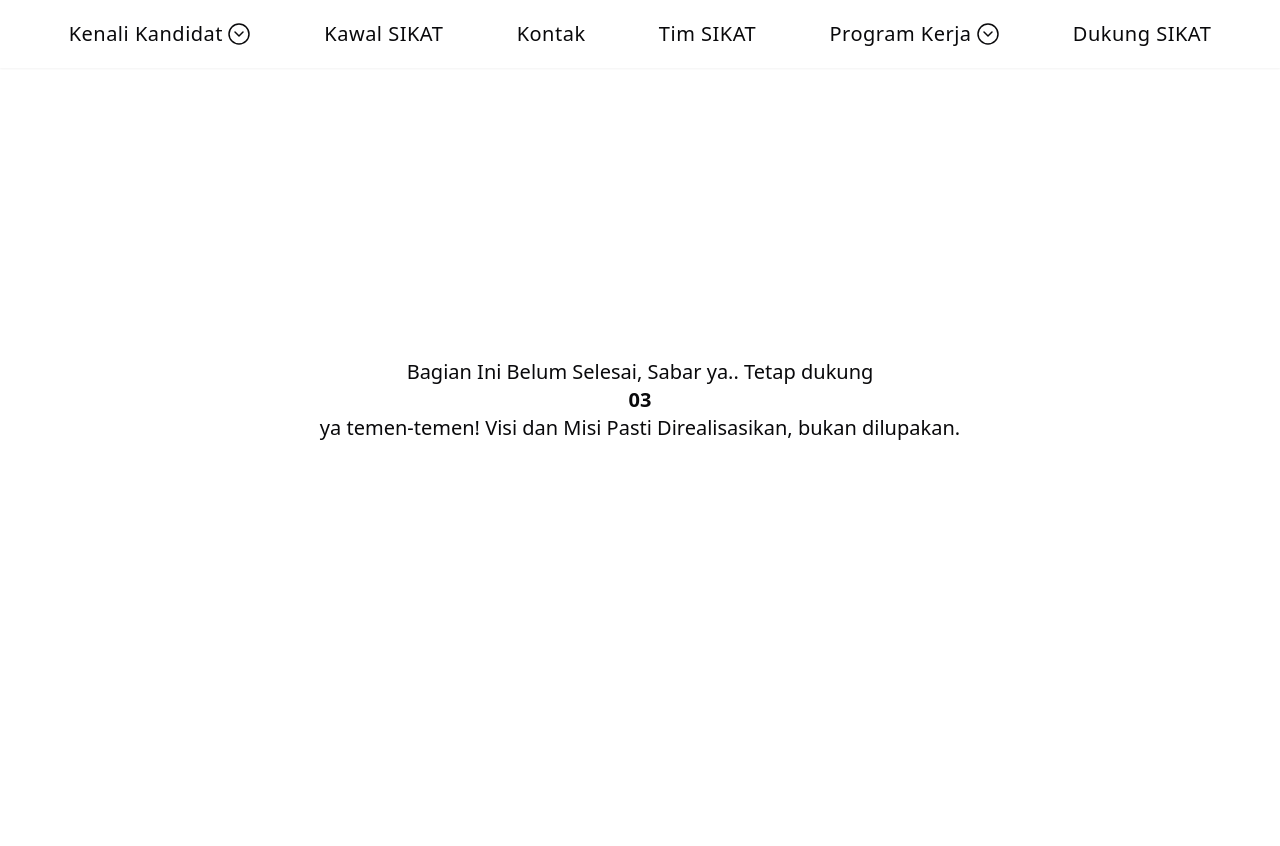
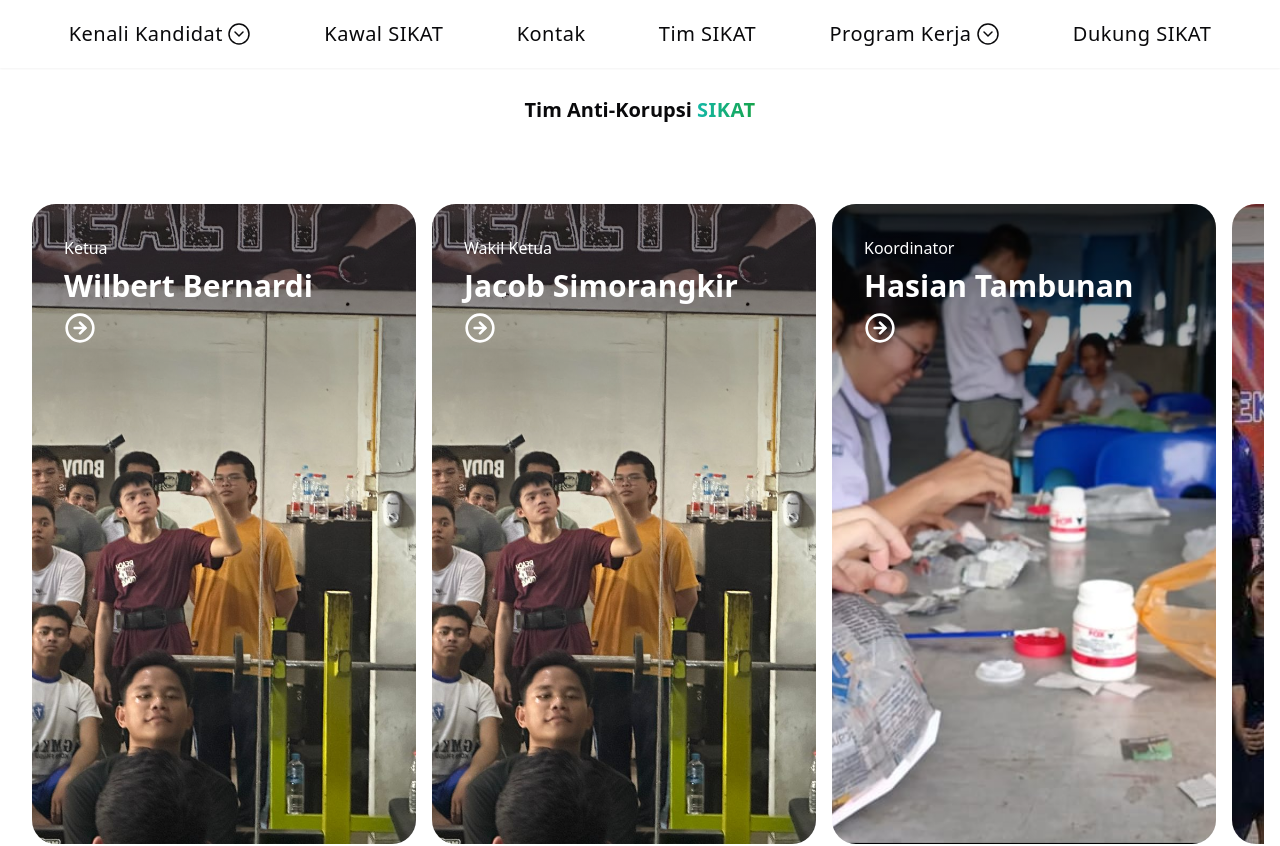
Before and after one commit to WilbertFE/tim-sikat, a Next.js app: page /awasi-sikat in a window 1280 px wide. Shown: the top 846 px of the page. Before the commit the page ends 800 px from the top, so only its background shows below. Built offline with nearby package versions, Linux system fonts and the light colour scheme.

Commit message:
Anti-korupsi

```diff
--- /dev/null
+++ b/src/app/awasi-sikat/page.tsx
@@ -0,0 +1,53 @@
+import ExpandableCardDemo from "@/components/blocks/expandable-card-demo-grid";
+import KartuAntiKorupsi from "@/components/layouts/KartuAntiKorupsi";
+import React from "react";
+import {
+  Table,
+  TableBody,
+  TableCaption,
+  TableCell,
+  TableHead,
+  TableHeader,
+  TableRow,
+} from "@/components/ui/table";
+
+export default function page() {
+  return (
+    <div className="min-h-screen flex flex-wrap px-4 text-center text-xl">
+      <div className="w-full flex justify-center flex-col pt-24">
+        <h1 className="text-center font-bold">
+          Tim Anti-Korupsi{" "}
+          <span className="tracking-wide bg-gradient-to-r from-teal-500 to-green-600 bg-clip-text text-transparent">
+            SIKAT
+          </span>
+        </h1>
+        <KartuAntiKorupsi />
+      </div>
+      <div className="w-full flex justify-center flex-col pt-24">
+        <h1 className="text-center font-bold">Program SIKAT</h1>
+        <ExpandableCardDemo />
+      </div>
+      <div className="w-full flex justify-center flex-col pt-24 pb-36">
+        <h1 className="text-center font-bold">Kas SIKAT</h1>
+        <Table>
+          <TableCaption>Data kas tim SIKAT</TableCaption>
+          <TableHeader>
+            <TableRow>
+              <TableHead className="w-[100px]">Tanggal</TableHead>
+              <TableHead>Projek</TableHead>
+              <TableHead className="text-right">Link</TableHead>
+            </TableRow>
+          </TableHeader>
+          <TableBody>
+            <TableRow>
+              <TableCell className="font-medium">INV001</TableCell>
+              <TableCell>Paid</TableCell>
+              <TableCell>Credit Card</TableCell>
+              <TableCell className="text-right">$250.00</TableCell>
+            </TableRow>
+          </TableBody>
+        </Table>
+      </div>
+    </div>
+  );
+}
--- a/src/app/navbar.tsx
+++ b/src/app/navbar.tsx
@@ -56,12 +56,16 @@ const hamburgerContent = [
     ref: "/#program-unggulan",
   },
   {
+    title: "Dukung SIKAT",
+    ref: "/#footer",
+  },
+  {
+    title: "Tim Korupsi",
+    ref: "/awasi-sikat",
+  },
+  {
     title: "TIM SIKAT",
     ref: "/tim-sikat",
-  },
-  {
-    title: "Dukung SIKAT",
-    ref: "/#footer",
   },
 ];
 
--- /dev/null
+++ b/src/components/layouts/KartuAntiKorupsi.tsx
@@ -0,0 +1,195 @@
+"use client";
+import Image from "next/image";
+import React from "react";
+import { Carousel, Card } from "@/components/ui/apple-cards-carousel";
+
+export default function KartuAntiKorupsi() {
+  const cards = data.map((card, index) => (
+    <Card key={card.src} card={card} index={index} />
+  ));
+
+  return (
+    <div className="w-full h-full">
+      <Carousel items={cards} />
+    </div>
+  );
+}
+
+const DummyContent = ({ content, src }: { content: string; src: string }) => {
+  return (
+    <>
+      <div
+        key={"dummy-content"}
+        className="bg-[#F5F5F7] dark:bg-neutral-800 p-8 md:p-14 rounded-3xl mb-4"
+      >
+        <p className="text-neutral-600 dark:text-neutral-400 text-base md:text-2xl font-sans max-w-3xl mx-auto">
+          {content}
+        </p>
+        <Image
+          src={src}
+          alt="dummy-content"
+          height="500"
+          width="500"
+          className="md:w-1/2 md:h-1/2 h-full w-full mx-auto object-contain mt-12 rounded-lg"
+        />
+      </div>
+    </>
+  );
+};
+
+const penjelasanMisi = [
+  {
+    content: "Seorang pelajar ambisius dan sangat akrab dengan teknologi",
+    src: "/img/gym.jpeg",
+  },
+  {
+    content: "Pelajar yang bertanggugjawab dan mudah beradaptasi",
+    src: "/img/integritas-2.jpeg",
+  },
+  {
+    content: "Seorang yang berenergi, extrovert",
+    src: "/img/kreatifitas-2.jpeg",
+  },
+  {
+    content: "",
+    src: "/img/akhlak-2.jpeg",
+  },
+  {
+    content: "",
+    src: "/img/teknologi-2.jpeg",
+  },
+  {
+    content: "",
+    src: "/img/teknologi-2.jpeg",
+  },
+  {
+    content: "",
+    src: "/img/teknologi-2.jpeg",
+  },
+  {
+    content: "",
+    src: "/img/teknologi-2.jpeg",
+  },
+  {
+    content: "",
+    src: "/img/teknologi-2.jpeg",
+  },
+  {
+    content: "",
+    src: "/img/teknologi-2.jpeg",
+  },
+];
+
+const data = [
+  {
+    category: "Ketua",
+    title: "Wilbert Bernardi",
+    src: "/img/gym.jpeg",
+    content: (
+      <DummyContent
+        content={penjelasanMisi[0].content}
+        src={penjelasanMisi[0].src}
+      />
+    ),
+  },
+  {
+    category: "Wakil Ketua",
+    title: "Jacob Simorangkir",
+    src: "/img/gym.jpeg",
+    content: (
+      <DummyContent
+        content={penjelasanMisi[1].content}
+        src={penjelasanMisi[1].src}
+      />
+    ),
+  },
+  {
+    category: "Koordinator",
+    title: "Hasian Tambunan",
+    src: "/img/kreatifitas-2.jpeg",
+    content: (
+      <DummyContent
+        content={penjelasanMisi[2].content}
+        src={penjelasanMisi[2].src}
+      />
+    ),
+  },
+
+  {
+    category: "Wakil Koordinator",
+    title: "Anggi Tambunan",
+    src: "/img/akhlak-2.jpeg",
+    content: (
+      <DummyContent
+        content={penjelasanMisi[3].content}
+        src={penjelasanMisi[3].src}
+      />
+    ),
+  },
+  {
+    category: "Kameramen",
+    title: "David Bonaventura",
+    src: "/img/teknologi-2.jpeg",
+    content: (
+      <DummyContent
+        content={penjelasanMisi[4].content}
+        src={penjelasanMisi[4].src}
+      />
+    ),
+  },
+  {
+    category: "Bendahara",
+    title: "Olivia Sitanggang",
+    src: "/img/oliv.jpeg",
+    content: (
+      <DummyContent
+        content={penjelasanMisi[4].content}
+        src={penjelasanMisi[4].src}
+      />
+    ),
+  },
+  {
+    category: "Sekertaris",
+    title: "Tia Sitompul",
+    src: "/img/teknologi-2.jpeg",
+    content: (
+      <DummyContent
+        content={penjelasanMisi[4].content}
+        src={penjelasanMisi[4].src}
+      />
+    ),
+  },
+  {
+    category: "Wakil Sekertaris",
+    title: "Nesya Uli",
+    src: "/img/teknologi-2.jpeg",
+    content: (
+      <DummyContent
+        content={penjelasanMisi[4].content}
+        src={penjelasanMisi[4].src}
+      />
+    ),
+  },
+  {
+    category: "Bela Negara",
+    title: "Andre Panjaitan",
+    src: "/img/teknologi-2.jpeg",
+    content: (
+      <DummyContent
+        content={penjelasanMisi[4].content}
+        src={penjelasanMisi[4].src}
+      />
+    ),
+  },
+  {
+    category: "Koordinator",
+    title: "Kezia",
+    src: "/img/teknologi-2.jpeg",
+    content: (
+      <DummyContent
+        content={penjelasanMisi[4].content}
+        src={penjelasanMisi[4].src}
+      />
+    ),
+  },
+];
--- /dev/null
+++ b/src/components/ui/table.tsx
@@ -0,0 +1,120 @@
+import * as React from "react"
+
+import { cn } from "@/lib/utils"
+
+const Table = React.forwardRef<
+  HTMLTableElement,
+  React.HTMLAttributes<HTMLTableElement>
+>(({ className, ...props }, ref) => (
+  <div className="relative w-full overflow-auto">
+    <table
+      ref={ref}
+      className={cn("w-full caption-bottom text-sm", className)}
+      {...props}
+    />
+  </div>
+))
+Table.displayName = "Table"
+
+const TableHeader = React.forwardRef<
+  HTMLTableSectionElement,
+  React.HTMLAttributes<HTMLTableSectionElement>
+>(({ className, ...props }, ref) => (
+  <thead ref={ref} className={cn("[&_tr]:border-b", className)} {...props} />
+))
+TableHeader.displayName = "TableHeader"
+
+const TableBody = React.forwardRef<
+  HTMLTableSectionElement,
+  React.HTMLAttributes<HTMLTableSectionElement>
+>(({ className, ...props }, ref) => (
+  <tbody
+    ref={ref}
+    className={cn("[&_tr:last-child]:border-0", className)}
+    {...props}
+  />
+))
+TableBody.displayName = "TableBody"
+
+const TableFooter = React.forwardRef<
+  HTMLTableSectionElement,
+  React.HTMLAttributes<HTMLTableSectionElement>
+>(({ className, ...props }, ref) => (
+  <tfoot
+    ref={ref}
+    className={cn(
+      "border-t bg-muted/50 font-medium [&>tr]:last:border-b-0",
+      className
+    )}
+    {...props}
+  />
+))
+TableFooter.displayName = "TableFooter"
+
+const TableRow = React.forwardRef<
+  HTMLTableRowElement,
+  React.HTMLAttributes<HTMLTableRowElement>
+>(({ className, ...props }, ref) => (
+  <tr
+    ref={ref}
+    className={cn(
+      "border-b transition-colors hover:bg-muted/50 data-[state=selected]:bg-muted",
+      className
+    )}
+    {...props}
+  />
+))
+TableRow.displayName = "TableRow"
+
+const TableHead = React.forwardRef<
+  HTMLTableCellElement,
+  React.ThHTMLAttributes<HTMLTableCellElement>
+>(({ className, ...props }, ref) => (
+  <th
+    ref={ref}
+    className={cn(
+      "h-10 px-2 text-left align-middle font-medium text-muted-foreground [&:has([role=checkbox])]:pr-0 [&>[role=checkbox]]:translate-y-[2px]",
+      className
+    )}
+    {...props}
+  />
+))
+TableHead.displayName = "TableHead"
+
+const TableCell = React.forwardRef<
+  HTMLTableCellElement,
+  React.TdHTMLAttributes<HTMLTableCellElement>
+>(({ className, ...props }, ref) => (
+  <td
+    ref={ref}
+    className={cn(
+      "p-2 align-middle [&:has([role=checkbox])]:pr-0 [&>[role=checkbox]]:translate-y-[2px]",
+      className
+    )}
+    {...props}
+  />
+))
+TableCell.displayName = "TableCell"
+
+const TableCaption = React.forwardRef<
+  HTMLTableCaptionElement,
+  React.HTMLAttributes<HTMLTableCaptionElement>
+>(({ className, ...props }, ref) => (
+  <caption
+    ref={ref}
+    className={cn("mt-4 text-sm text-muted-foreground", className)}
+    {...props}
+  />
+))
+TableCaption.displayName = "TableCaption"
+
+export {
+  Table,
+  TableHeader,
+  TableBody,
+  TableFooter,
+  TableHead,
+  TableRow,
+  TableCell,
+  TableCaption,
+}
```
Also changed, not shown: public/img/gym.jpeg (added), public/img/oliv.jpeg (added).
